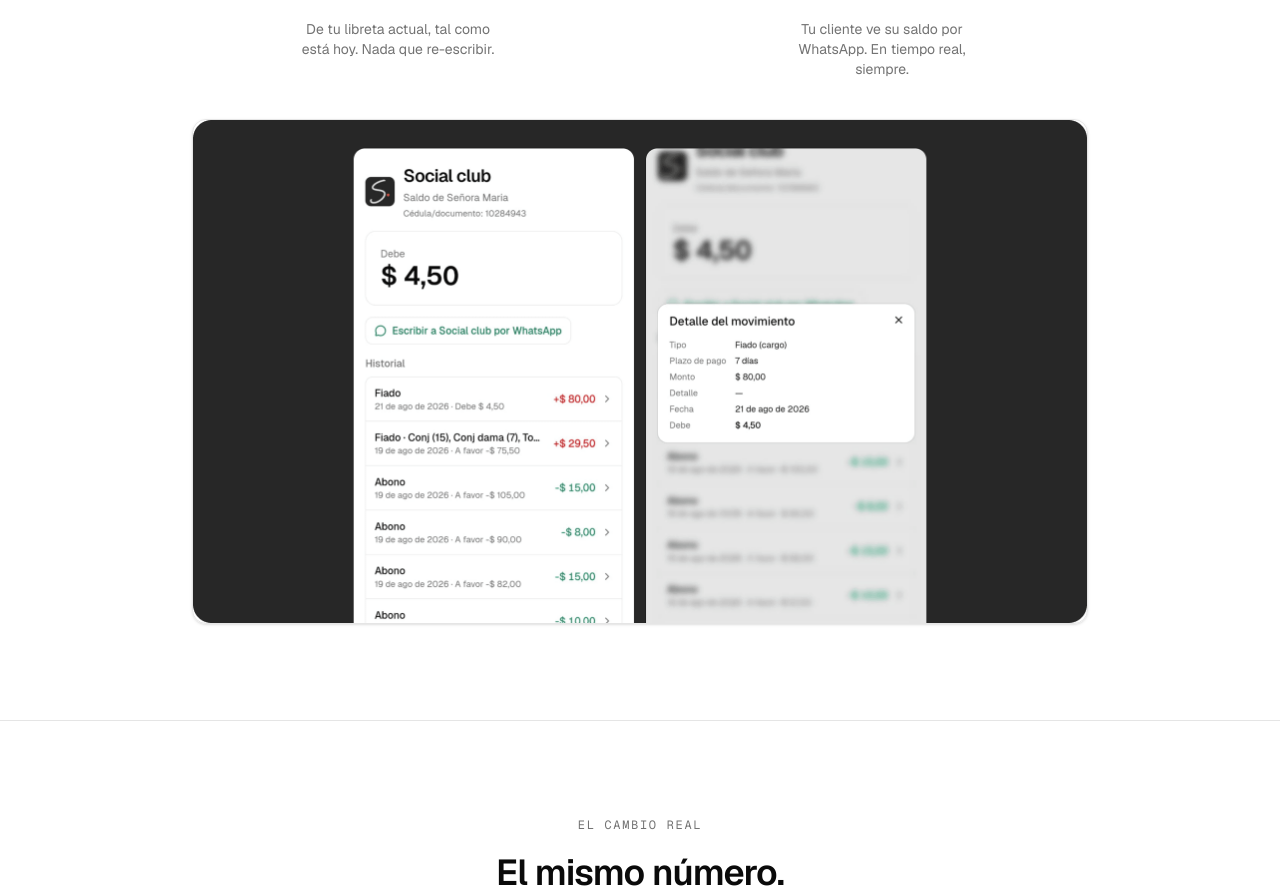
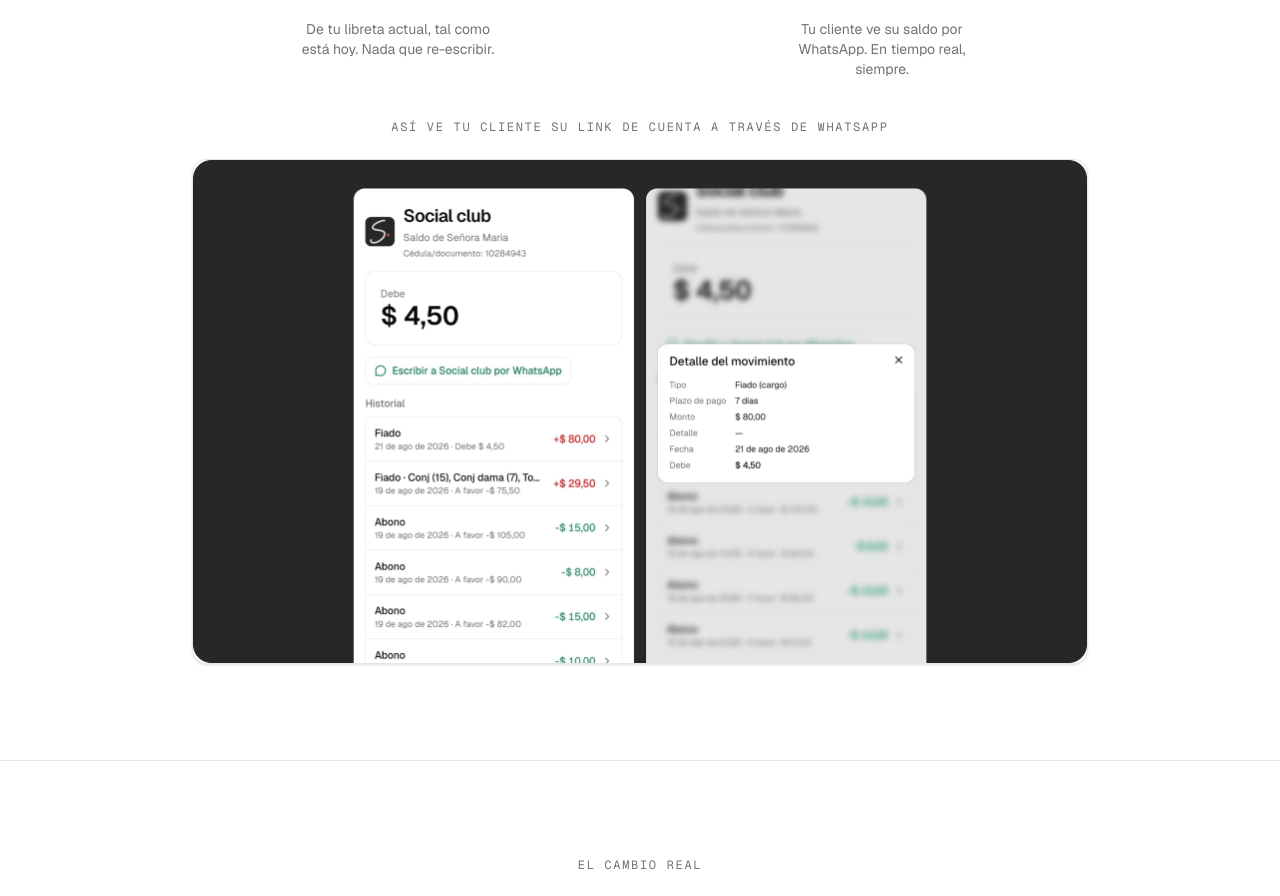
Before and after one commit to sevenz-site/sevenz.site, a Next.js app: page / in a window 1280 px wide. Shown: the part 2222-3118 px from the top of the page. Built offline with nearby package versions, Linux system fonts and the light colour scheme.

Commit message:
Add label above the Solution section screenshot
Clarifies that the shot below is the client-side WhatsApp view.

```diff
--- a/components/landing/solution.tsx
+++ b/components/landing/solution.tsx
@@ -33,7 +33,11 @@ export function Solution() {
         />
       </div>
 
-      <div className="mt-10 w-full max-w-4xl">
+      <p className="mt-10 font-mono text-xs tracking-[0.14em] text-muted-foreground uppercase">
+        Así ve tu cliente su link de cuenta a través de WhatsApp
+      </p>
+
+      <div className="mt-6 w-full max-w-4xl">
         <ProductShot
           src="/screens/detalle-de-un-fiado-y-saldo-del-cliente-en-la-app-sevenz.png"
           alt="Detalle de un fiado y saldo del cliente en la app Sevenz"
```
